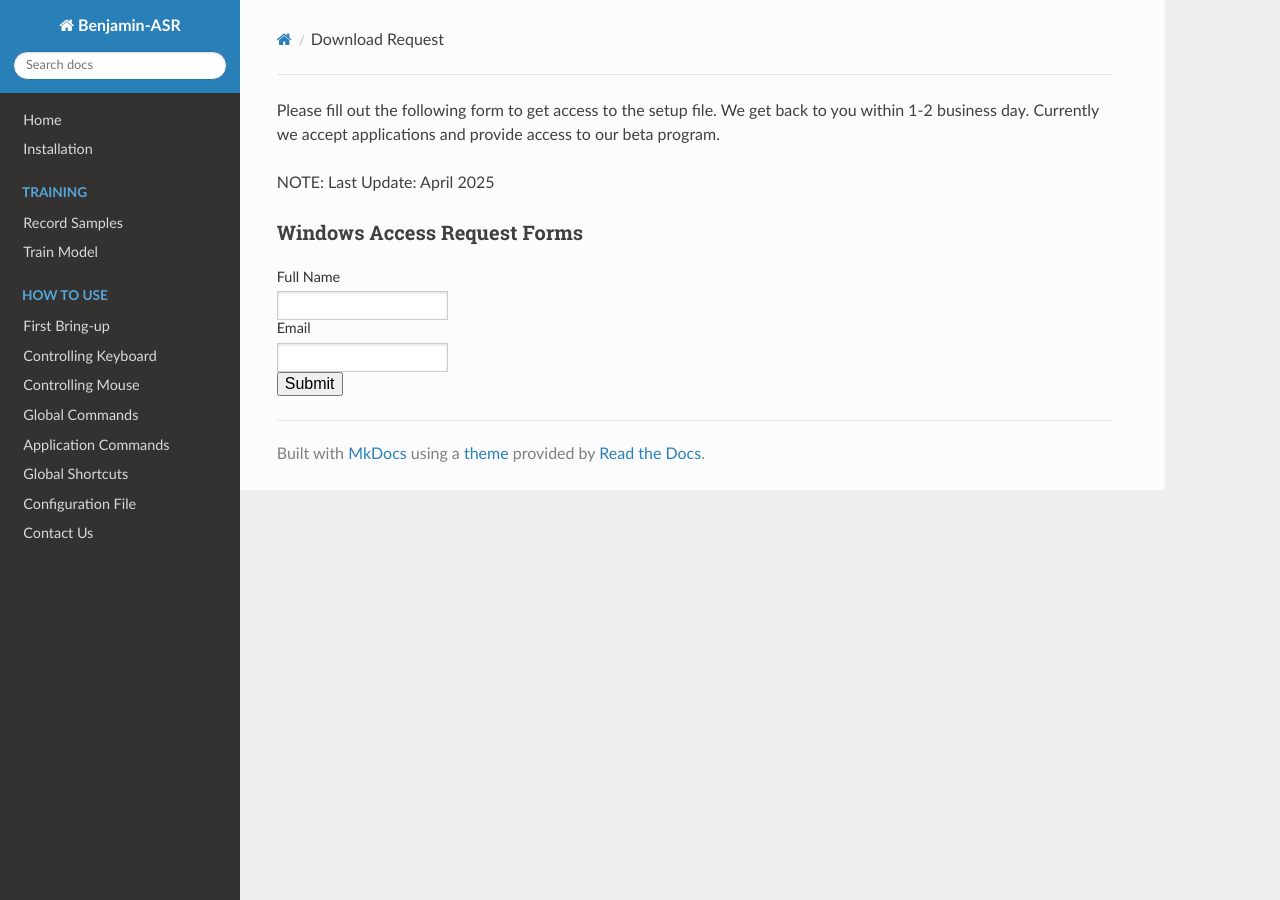
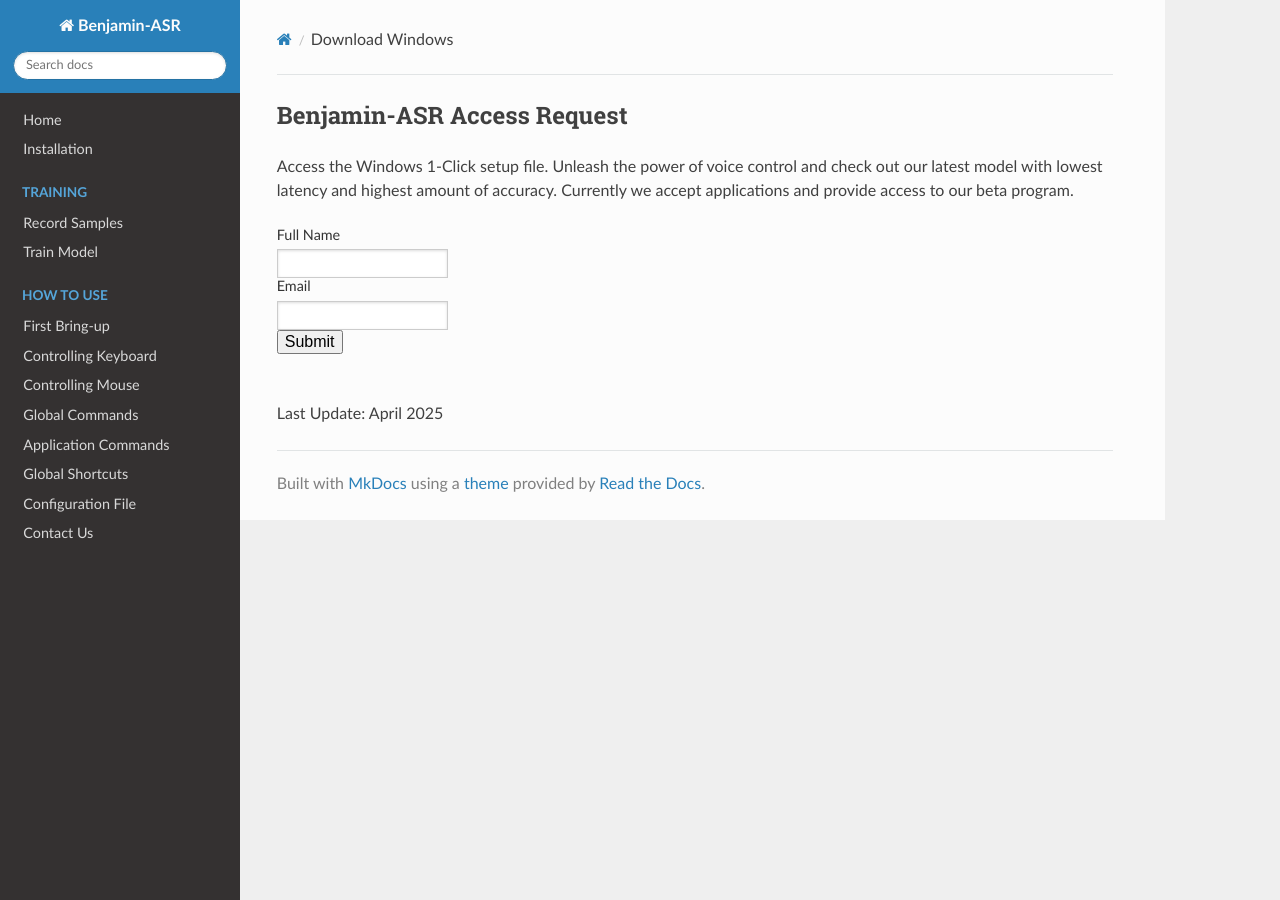
Before and after one commit to benjamin-asr/benjamin-asr.github.io, an MkDocs documentation site: the page built from docs/Download-Windows.md, in a window 1280 px wide. Built offline with MkDocs 1.6.1, drawn with Linux system fonts in a browser that asks for light colours; nearby versions of some CDN libraries.

Commit message:
Add Header to Trial Access Request

```diff
--- a/docs/Download-Request.md
+++ b/docs/Download-Windows.md
@@ -1,10 +1,13 @@
-Please fill out the following form to get access to the setup file. We get back to you within 1-2 business day. Currently we accept applications and provide access to our beta program.
+  <div class="trial-header">
+    <h2 class="h2-headline">
+        <span>Benjamin-ASR Access Request</span>
+    </h2>
+  </div>
 
-NOTE:
-Last Update: April 2025
+Access the Windows 1-Click setup file. Unleash the power of voice control and check out our latest model with lowest latency and highest amount of accuracy. Currently we accept applications and provide access to our beta program.
 
 <div>
-	<h3 class="contact-h3">Windows Access Request Forms</h3>
+	<h3 class="contact-h3"></h3>
 	<form class="contact-form" method="POST">
 		<div>
 			<label class="contact-label" for="first-name">Full Name</label>
@@ -23,3 +26,7 @@
         </div>
 	</form>
 </div>
+
+ </br>
+
+Last Update: April 2025
```
Also changed, not shown: docs/Advanced-Engine-Settings.md (+0 -2 lines), docs/index.md (+2 -2 lines), b_theme/img/trial-header.png (added), site/Advanced-Engine-Settings/index.html, site/Download-Windows/index.html, site/css/theme.css, site/img/trial-header.png (added), site/index.html, site/search/search_index.json, 2 other files.
